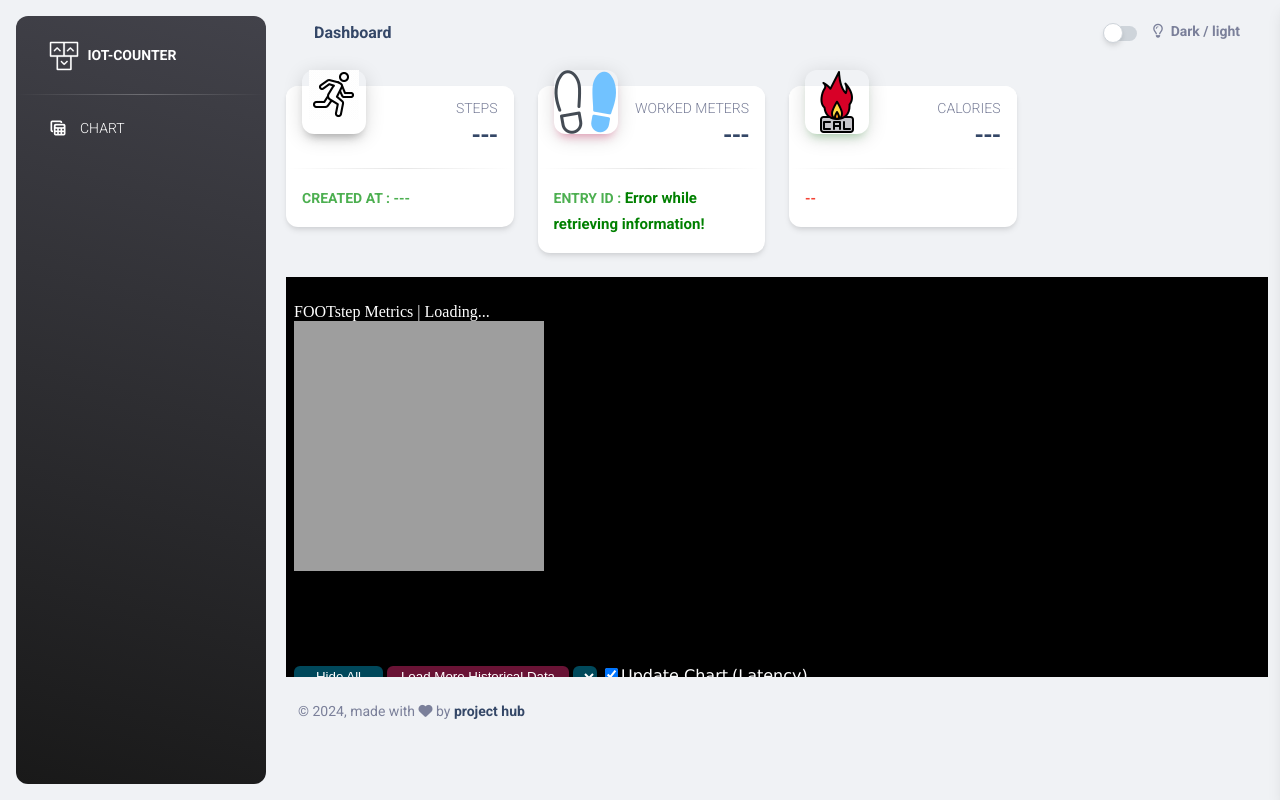
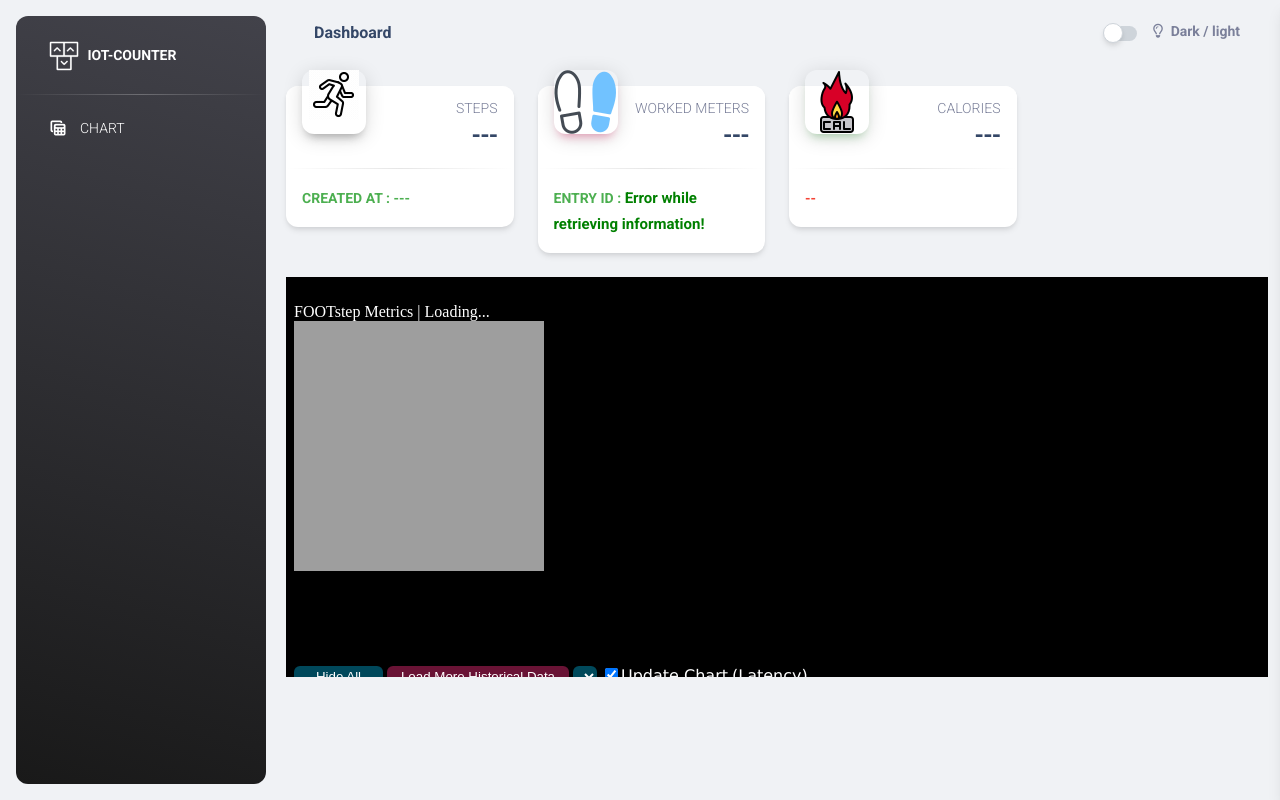
Before and after one commit to OZ-786/footstep-counter, a website: page index.html in a window 1280 px wide. Drawn offline with nearby package versions, Linux system fonts and the light colour scheme; no server answers; a script that the page names is missing.

Commit message:
Update index.html

```diff
--- a/index.html
+++ b/index.html
@@ -593,13 +593,13 @@ function liveTimerUpdtFun() {
         <div class="container-fluid">
           <div class="row align-items-center justify-content-lg-between">
             <div class="col-lg-6 mb-lg-0 mb-4">
-              <div class="copyright text-center text-sm text-muted text-lg-start">
+<!--               <div class="copyright text-center text-sm text-muted text-lg-start">
                 © <script>
                   document.write(new Date().getFullYear())
                 </script>,
                 made with <i class="fa fa-heart"></i> by
                 <a href="#" class="font-weight-bold" target="_blank">project hub</a>
-              </div>
+              </div> -->
             </div>
             <div class="col-lg-6">
 
```
